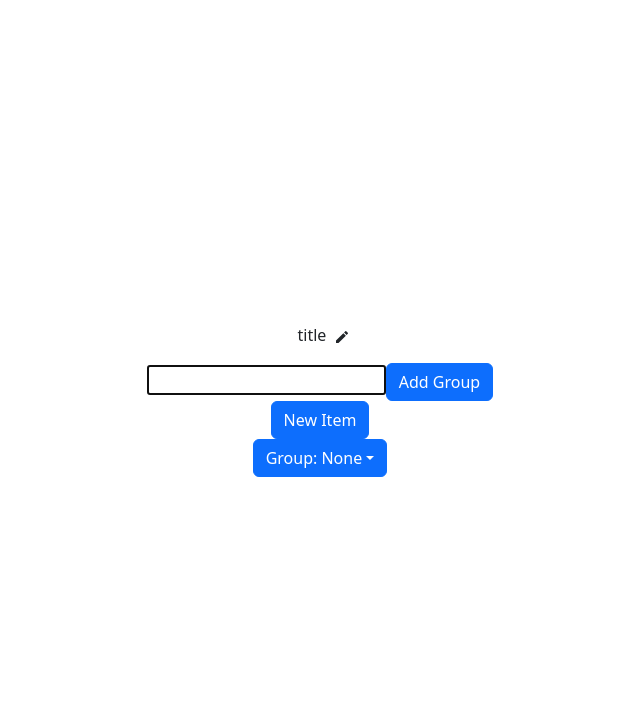
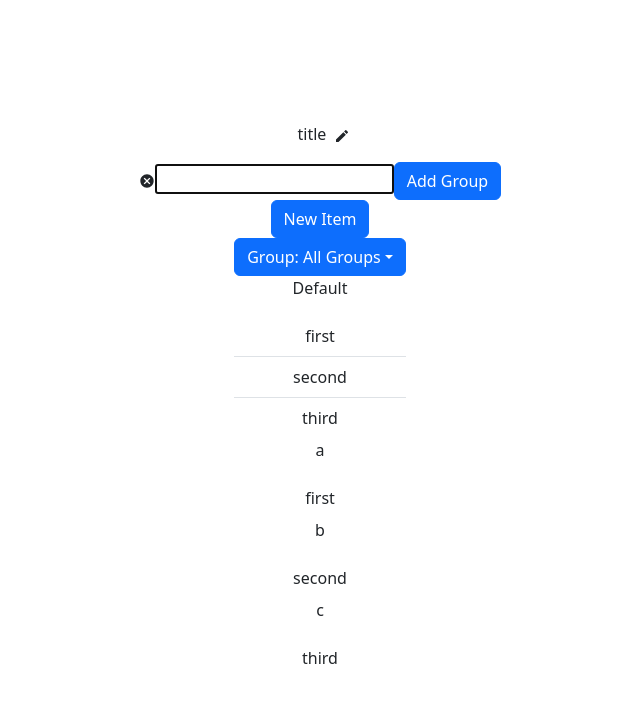
Before and after one commit to giovannialayan/listlist, a React (Vite) app: page / in a window 1280 px wide. Both pictures are taken after a click on the button "New Group". Shown: the top 702 px of the page, without its empty margins (320-960 px from the left). Built offline with nearby package versions, Linux system fonts and the light colour scheme.

Commit message:
added cancel to add control. made list showing code better. started drag and drop

```diff
--- a/src/App.tsx
+++ b/src/App.tsx
@@ -4,10 +4,42 @@ import ListGroup from './components/ListGroup';
 import ListControls from './components/ListControls';
 import ListTitle from './components/ListTitle';
 import ListData from './interfaces/IListData';
+import Item from './interfaces/IItem';
 
 function App() {
+  const initData = {
+    groups: ['Default', 'a', 'b', 'c'],
+    items: [
+      {
+        name: 'first',
+        groups: ['Default', 'a'],
+        groupPositions: new Map([
+          ['Default', 0],
+          ['a', 0],
+        ]),
+      },
+      {
+        name: 'second',
+        groups: ['Default', 'b'],
+        groupPositions: new Map([
+          ['Default', 1],
+          ['b', 0],
+        ]),
+      },
+      {
+        name: 'third',
+        groups: ['Default', 'c'],
+        groupPositions: new Map([
+          ['Default', 2],
+          ['c', 0],
+        ]),
+      },
+    ],
+  };
+
   const [listTitle, setListTitle] = useState('title');
-  const [listData, setListData] = useState({ groups: ['None'], items: [] } as ListData);
+  // const [listData, setListData] = useState({ groups: ['Default'], items: [] } as ListData);
+  const [listData, setListData] = useState(initData as ListData);
 
   const addGroup = (groupName: string) => {
     let oldGroups = listData.groups;
@@ -17,15 +49,30 @@ function App() {
 
   const addItem = (itemName: string, itemGroups: string[]) => {
     let oldItems = listData.items;
-    oldItems.push({ name: itemName, groups: itemGroups, groupPositions: [] });
+    oldItems.push({ name: itemName, groups: itemGroups, groupPositions: new Map(itemGroups.map((group) => [group, 0])), properties: {} });
     setListData({ groups: listData.groups, items: listData.items });
+  };
+
+  const editGroupPos = (item: Item, group: string, newPos: number) => {
+    let oldItems = listData.items;
+    const changedItemIndex = oldItems.indexOf(item);
+
+    oldItems[changedItemIndex].groupPositions.set(group, newPos);
+
+    for (let i = 0; i < oldItems.length; i++) {
+      const groupPos = oldItems[i].groupPositions.get(group);
+      if (oldItems[i].groups.includes(group) && groupPos !== undefined && groupPos >= newPos && i !== changedItemIndex) {
+        oldItems[i].groupPositions.set(group, groupPos + 1);
+      }
+    }
+    setListData({ groups: listData.groups, items: oldItems });
   };
 
   return (
     <>
       <ListTitle editTitle={setListTitle}>{listTitle}</ListTitle>
       <ListControls groups={listData.groups} addGroup={addGroup} addItem={addItem}></ListControls>
-      <ListGroup listData={listData}></ListGroup>
+      <ListGroup listData={listData} editGroupPos={editGroupPos}></ListGroup>
     </>
   );
 }
--- a/src/components/AddControl.tsx
+++ b/src/components/AddControl.tsx
@@ -1,14 +1,16 @@
 import { Button } from 'react-bootstrap';
 import { useState } from 'react';
+import { MdCancel } from 'react-icons/md';
 import MultiSelectDropdown from './MultiSelectDropdown';
 
 interface Props {
   children: string;
+  dropdownOptions?: { id: number; label: string; default: boolean }[];
   onSubmit: (data: { text: string; selections: string[] }) => void;
-  dropdownOptions: { id: number; label: string; default: boolean }[];
+  onCancel: () => void;
 }
 
-function AddControl({ children, onSubmit, dropdownOptions }: Props) {
+function AddControl({ children, dropdownOptions = [], onSubmit, onCancel }: Props) {
   const [inputText, setInputText] = useState('');
   const [dropdownSelections, setDropdownSelections] = useState([] as string[]);
 
@@ -19,8 +21,16 @@ function AddControl({ children, onSubmit, dropdownOptions }: Props) {
     }
   };
 
+  const handleCancel = () => {
+    onCancel();
+    setInputText('');
+  };
+
   return (
     <>
+      <a onClick={handleCancel}>
+        <MdCancel />
+      </a>
       <input
         type='text'
         value={inputText}
@@ -28,6 +38,8 @@ function AddControl({ children, onSubmit, dropdownOptions }: Props) {
         onKeyDown={(e) => {
           if (e.key === 'Enter') {
             handleSubmit(inputText, dropdownSelections);
+          } else if (e.key === 'Escape') {
+            handleCancel();
           }
         }}
         autoFocus
--- a/src/components/ListControls.tsx
+++ b/src/components/ListControls.tsx
@@ -1,6 +1,6 @@
 import Button from 'react-bootstrap/Button';
 import '../styles/ListControls.css';
-import { useState, useRef } from 'react';
+import { useState } from 'react';
 import AddControl from './AddControl';
 
 interface Props {
@@ -10,52 +10,32 @@ interface Props {
 }
 
 function ListControls({ groups, addGroup, addItem }: Props) {
-  const [groupEditMode, setGroupEditMode] = useState(false);
-  const [newGroup, setNewGroup] = useState('');
-  const groupInputRef = useRef<HTMLInputElement>(null);
-
+  const [groupAddMode, setGroupAddMode] = useState(false);
   const [itemAddMode, setItemAddMode] = useState(false);
-
-  const handleNewGroup = (groupName: string) => {
-    addGroup(groupName);
-    setNewGroup('');
-    setGroupEditMode(false);
-  };
 
   return (
     <div className='container-fluid'>
       <div>
-        {groupEditMode && (
+        {groupAddMode && (
           <>
-            <input
-              ref={groupInputRef}
-              type='text'
-              value={newGroup}
-              onChange={(e) => setNewGroup(e.currentTarget.value)}
-              onKeyDown={(e) => {
-                if (e.key === 'Enter') {
-                  handleNewGroup(newGroup);
-                }
+            <AddControl
+              onSubmit={(data) => {
+                addGroup(data.text);
+                setGroupAddMode(false);
               }}
-              autoFocus
-            ></input>
-            <Button
-              onClick={() => {
-                handleNewGroup(newGroup);
+              onCancel={() => {
+                setGroupAddMode(false);
               }}
             >
               Add Group
-            </Button>
+            </AddControl>
           </>
         )}
-        {!groupEditMode && (
+        {!groupAddMode && (
           <>
             <Button
               onClick={() => {
-                setGroupEditMode(true);
-                if (groupInputRef.current) {
-                  groupInputRef.current.focus();
-                }
+                setGroupAddMode(true);
               }}
             >
               New Group
@@ -69,6 +49,9 @@ function ListControls({ groups, addGroup, addItem }: Props) {
             <AddControl
               onSubmit={(data) => {
                 addItem(data.text, data.selections);
+                setItemAddMode(false);
+              }}
+              onCancel={() => {
                 setItemAddMode(false);
               }}
               dropdownOptions={groups.map((group, index) => {
--- a/src/components/ListGroup.tsx
+++ b/src/components/ListGroup.tsx
@@ -2,18 +2,31 @@ import { Dropdown, DropdownButton } from 'react-bootstrap';
 import ListItem from './ListItem';
 import { useState } from 'react';
 import ListData from '../interfaces/IListData';
+import Item from '../interfaces/IItem';
 
 interface Props {
   listData: ListData;
+  editGroupPos: (item: Item, group: string, newPos: number) => void;
 }
 
-function ListGroup({ listData }: Props) {
-  const [currentGroup, setCurrentGroup] = useState('None');
+const groupPositionSort = (itemA: Item, itemB: Item, group: string) => {
+  const aPos = itemA.groupPositions.get(group);
+  const bPos = itemB.groupPositions.get(group);
+  if (aPos !== undefined && bPos !== undefined) {
+    return aPos - bPos;
+  } else {
+    return 0;
+  }
+};
 
+function ListGroup({ listData, editGroupPos }: Props) {
+  const [currentGroup, setCurrentGroup] = useState('');
+  console.log(listData);
   return (
     <div>
       <div>
-        <DropdownButton title={`Group: ${currentGroup}`}>
+        <DropdownButton title={`Group: ${currentGroup === '' ? 'All Groups' : currentGroup}`}>
+          <Dropdown.Item onClick={() => setCurrentGroup('')}>All Groups</Dropdown.Item>
           {listData.groups.map((group, index) => {
             return (
               <Dropdown.Item key={index} onClick={() => setCurrentGroup(group)}>
@@ -23,11 +36,33 @@ function ListGroup({ listData }: Props) {
           })}
         </DropdownButton>
       </div>
-      <ul className='list-group list-group-flush'>
-        {listData.items.map((data, index) => {
-          return <ListItem key={index} item={data.name}></ListItem>;
+      <div>
+        {listData.groups.map((group, index) => {
+          return (
+            (group === currentGroup || currentGroup === '') && (
+              <div key={index}>
+                <p>{group}</p>
+                <ul className='list-group list-group-flush'>
+                  {[...listData.items]
+                    .sort((a, b) => groupPositionSort(a, b, group))
+                    .map((item) => {
+                      return (
+                        item.groups.includes(group) && (
+                          <ListItem
+                            key={item.name}
+                            item={item.name}
+                            parentGroup={group}
+                            index={item.groupPositions.get(group) !== undefined ? (item.groupPositions.get(group) as number) : -1}
+                          ></ListItem>
+                        )
+                      );
+                    })}
+                </ul>
+              </div>
+            )
+          );
         })}
-      </ul>
+      </div>
     </div>
   );
 }
--- a/src/components/ListItem.tsx
+++ b/src/components/ListItem.tsx
@@ -1,10 +1,26 @@
+import { DragEvent } from 'react';
+
 interface Props {
   item: string;
+  parentGroup: string;
+  index: number;
 }
 
-function ListItem({ item }: Props) {
+function ListItem({ item, parentGroup, index }: Props) {
+  const onDragStart = (e: DragEvent) => {
+    console.log('drag start', index);
+  };
+
+  const onDragEnter = (e: DragEvent) => {
+    console.log('drag enter', index);
+  };
+
+  const onDragEnd = (e: DragEvent) => {
+    console.log('drag end');
+  };
+
   return (
-    <li className='list-group-item'>
+    <li className='list-group-item' draggable onDragStart={onDragStart} onDragEnter={onDragEnter} onDragEnd={onDragEnd}>
       <div>{item}</div>
     </li>
   );
--- a/src/interfaces/IItem.ts
+++ b/src/interfaces/IItem.ts
@@ -1,7 +1,8 @@
 interface Item {
   name: string;
   groups: string[];
-  groupPositions: number[];
+  groupPositions: Map<string, number>;
+  properties: { [key: string]: string };
 }
 
 export default Item;
```
